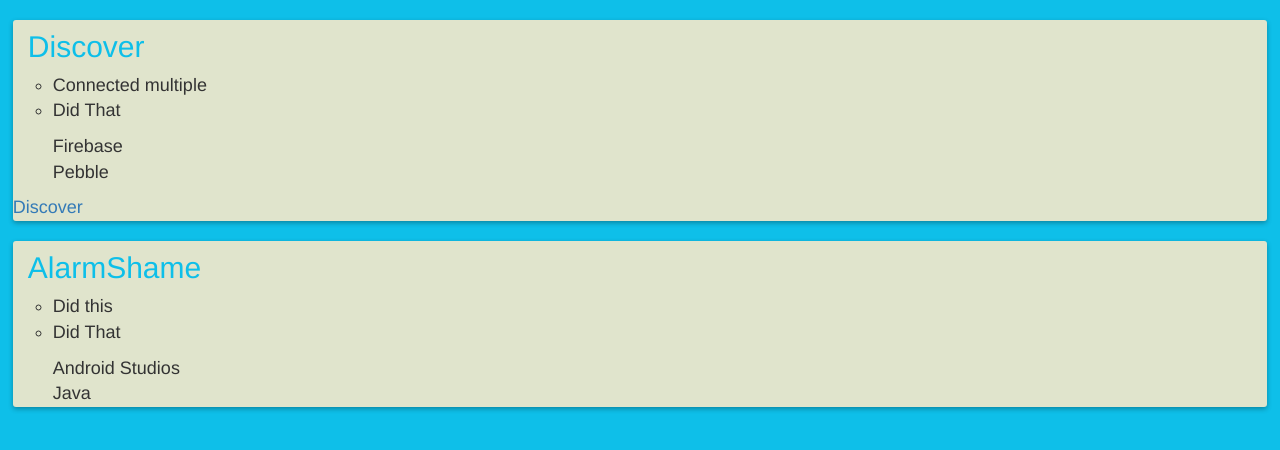
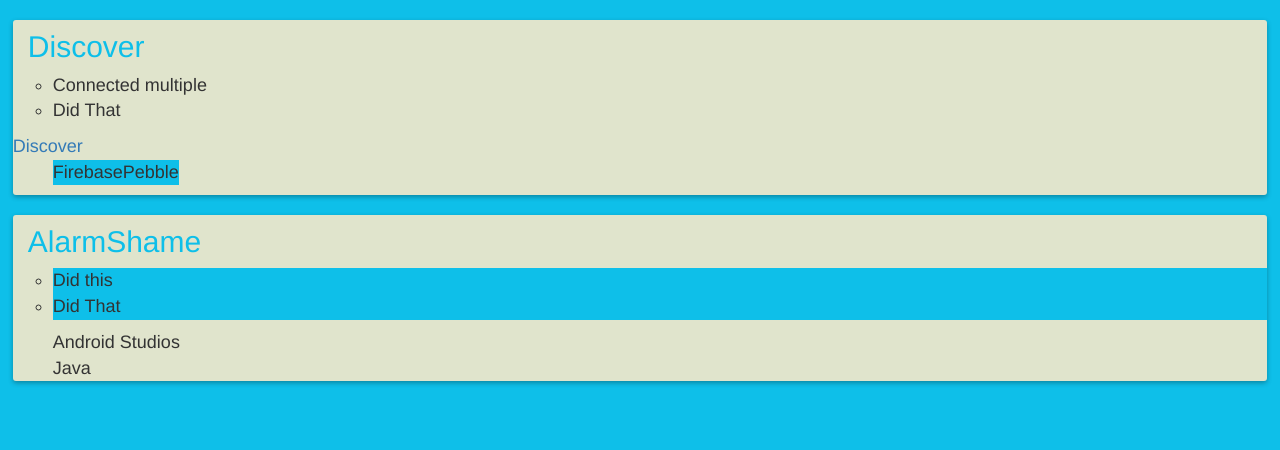
Before and after one commit to gsaroya/AlarmShame-Site, a PHP site: page /My_website/projects.php in a window 1280 px wide. Shown: the part 55-505 px from the top of the page. Run offline with PHP 8.4, Linux system fonts and the light colour scheme; some libraries are stand-ins or nearby versions.

Commit message:
Links Updated

```diff
--- a/My_website/css/style.css
+++ b/My_website/css/style.css
@@ -65,3 +65,11 @@ header{
 .myList > div.myListItem > div.myListSummary > ul{
 	list-style-type: circle;
 }
+
+.myListLanguages > ul.things-used{
+	display:inline-flex;
+}
+
+ul.things-used > li {
+	background-color: #0EBFE9;
+}
--- a/My_website/projects.php
+++ b/My_website/projects.php
@@ -23,14 +23,14 @@
 							<li>Did That</li>
 						</ul>
 					</div>
+					<div class="outside-links">
+						<a href="http://www.discoverthis.xyz" class="text-center">Discover</a>
+					</div>
 					<div class="myListLanguages">
 						<ul class="things-used">
 							<li>Firebase</li>
 							<li>Pebble</li>
 						</ul>
-					</div>
-					<div class="outside-links">
-						<a href="http://www.discoverthis.xyz" class="text-center">Discover</a>
 					</div>
 				</div>
 				<div class="myListItem" id="AlarmShame">
```
